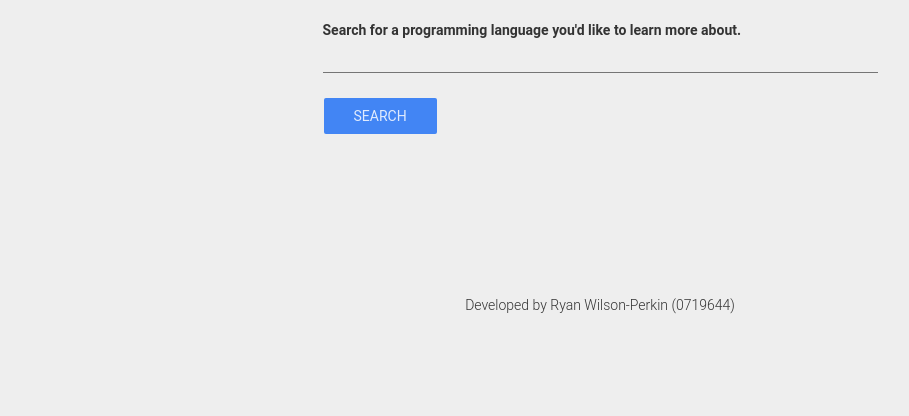
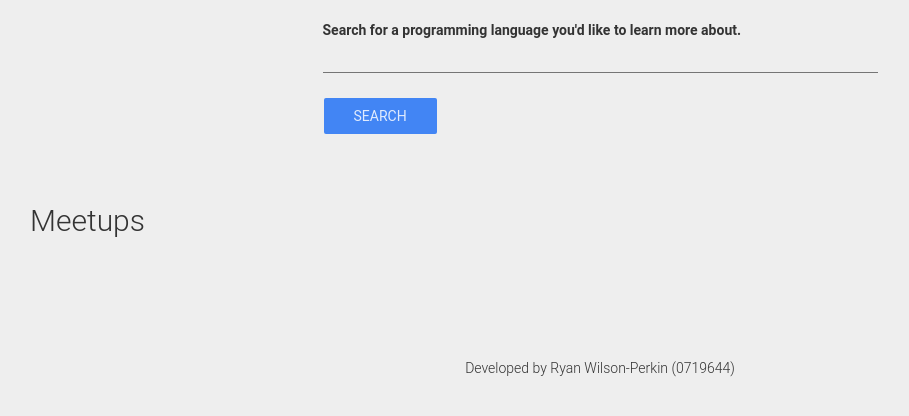
Before and after one commit to ryanwilsonperkin/cis3210, a Python web app: template lab/lab/templates/front_page.mako in a window 1280 px wide. Shown: the part 119-535 px from the top of the page, without its empty margins (40-949 px from the left). Run offline with Mako, Linux system fonts and the light colour scheme; the template is opened without the code that fills it, so the values that code supplies are empty; some web fonts are replaced.

Commit message:
Add Meetups heading. Change card headings to h3

```diff
--- a/lab/lab/templates/front_page.mako
+++ b/lab/lab/templates/front_page.mako
@@ -33,6 +33,7 @@
   </section>
   <section id="meetups_section">
     <div class="container">
+      <h2>Meetups</h2>
       <div class="row" id='meetups'></div>
     </div>
   </section>
```
Also changed, not shown: lab/lab/public/js/app.js.
